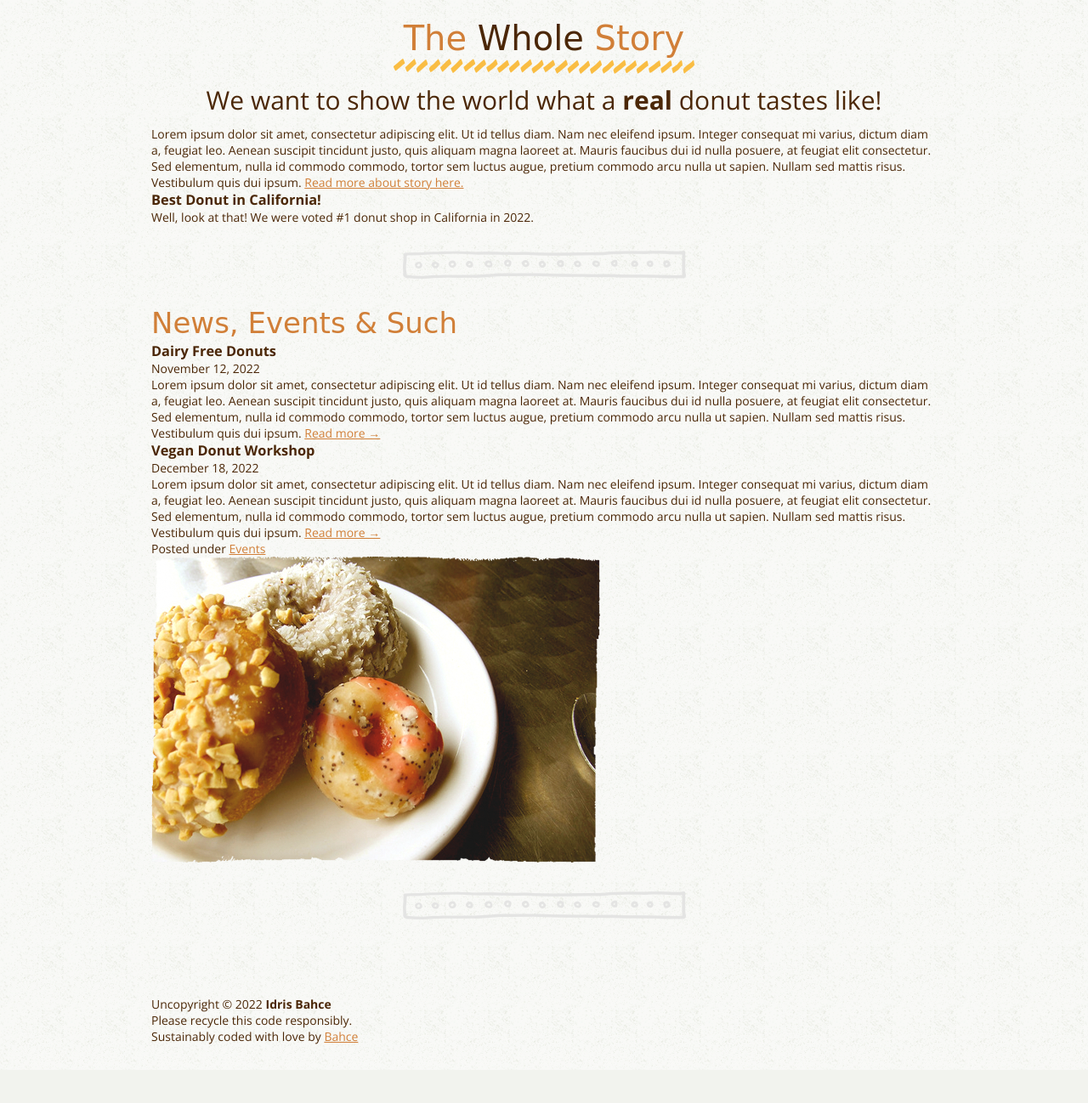
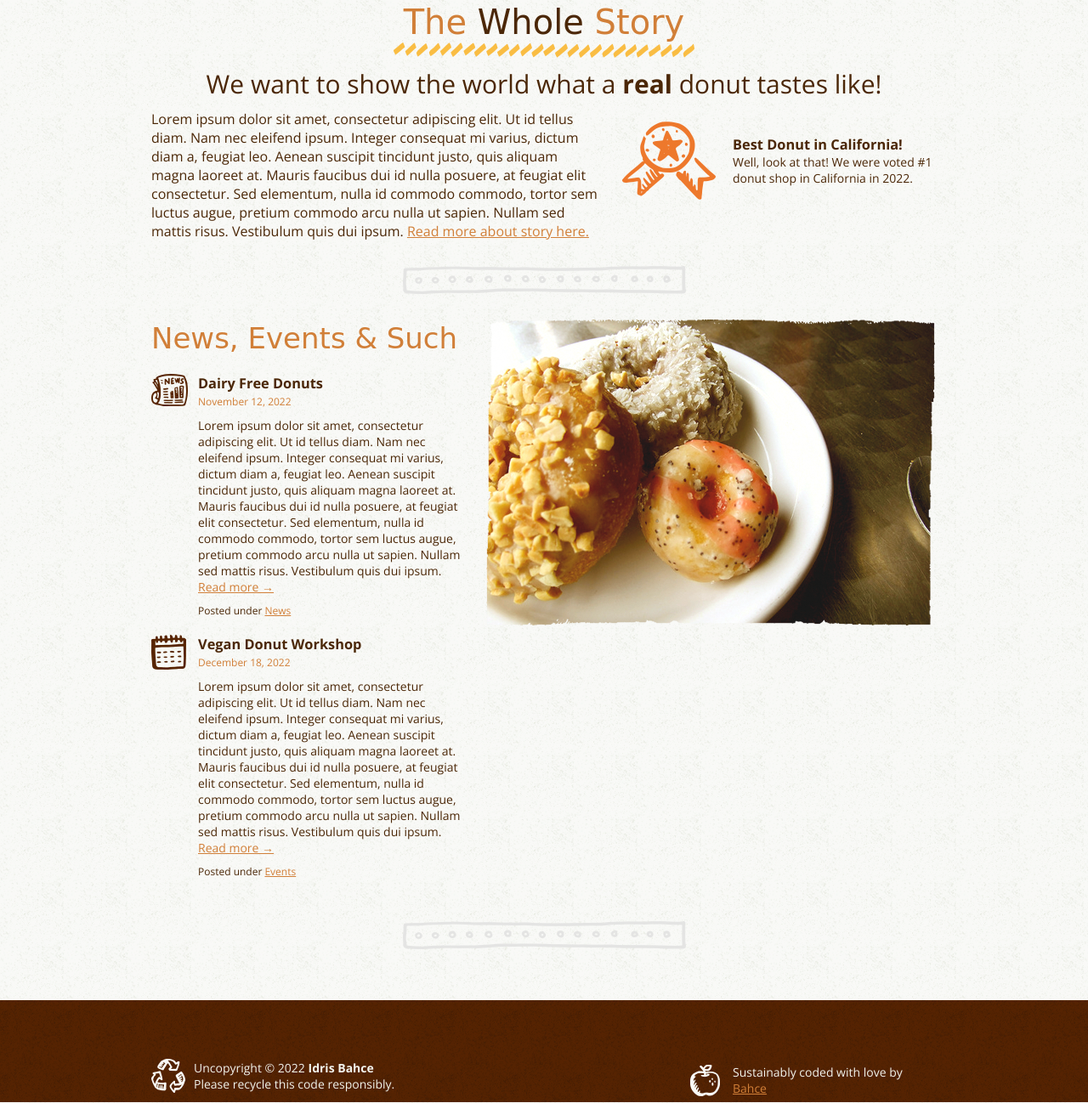
Before and after one commit to idris-bahce/CSS-Study, a plain HTML site: page Lesson_09/Donut_Whole/index.html in a window 1280 px wide. Shown: the part 762-2060 px from the top of the page at 85% size. Before the commit the page ends 2021 px from the top, so only its background shows below. Drawn offline with nearby package versions, Linux system fonts and the light colour scheme; a web font is replaced by a local one.

Commit message:
final web

```diff
--- a/Lesson_09/Donut_Whole/css/styles.css
+++ b/Lesson_09/Donut_Whole/css/styles.css
@@ -118,20 +118,90 @@ header nav ul li#logo a:hover {
 }
 
 /* Hero */
-
+#hero {
+   background: #e8c04f url('../images/bg-tile-yellow.gif') top left repeat;
+}
+#hero .container {
+   position: relative;
+}
+#hero .large-ribbon {
+   height: 190px;
+   width: 150px;
+   background: url('../images/fresh-whole-ingredients.png');
+   text-indent: -9999px;
+   position: absolute;
+   top: -23px;
+   right: -30px;
+}
 
 
 /* The Whole Story */
-
+#story-excerpt {
+   width: 530px;
+   margin-right: 24px;
+   float: left;
+   font-size: 16px;
+}
+#best-donut {
+   background: url('../images/award.png') left center no-repeat;
+   padding: 30px 0 30px 130px;
+   float: left;
+   width: 240px;
+}
 
 
 /* News & Events */
-
-
-
+#articles {
+   width: 370px;
+   float: left;
+   margin-right: 24px;
+}
+#feature-image {
+   width: 530px;
+   float: left;
+}
+#news-events article {
+   margin: 20px 0;
+   padding-left: 55px;
+}
+#news-events article.news {
+   background: url('../images/icon-news.png') top left no-repeat;
+}
+#news-events article.events {
+   background: url('../images/icon-calendar.png') top left no-repeat;
+}
+#news-events header time {
+   color: #d17f38;
+   font-size: 12px;
+}
+#news-events section.excerpt {
+   margin: 10px 0;
+}
+#news-events footer {
+   font-size: 12px;
+}
 /* Footer */
-
-
+footer.main {
+   background: #4b2707 url('../images/bg-tile-brown.gif') top left repeat;
+   color: #f2f3ee;
+   padding: 30px 0;
+}
+footer.main a:hover {
+   color: #f2f3ee;
+}
+#uncopyright, #credits {
+   width: 240px;
+   float: left;
+   padding: 10px 0 10px 50px;
+}
+#uncopyright {
+   background: url('../images/icon-recycle.png') center left no-repeat;
+}
+#credits {
+   background: url('../images/icon-apple.png') center left no-repeat;
+   float: right;
+   margin-top: 5px;
+}
 
 /* Force Elements to Self Clear its Children: http://css-tricks.com/snippets/css/clear-fix/ */
 
--- a/Lesson_09/Donut_Whole/index.html
+++ b/Lesson_09/Donut_Whole/index.html
@@ -41,11 +41,11 @@
 		</div><!-- end hero -->
 		<div class="container">
 
-			<div id="whole-story">
+			<div id="whole-story" class="clearfix">
 				<h1>The <em>Whole</em> Story</h1>
 				<p class="lead">We want to show the world what a <strong>real</strong> donut tastes like!</p>
 
-				<div id="story-excerp">
+				<div id="story-excerpt">
 					<p>Lorem ipsum dolor sit amet, consectetur adipiscing elit. Ut id tellus diam. Nam nec eleifend ipsum. Integer consequat mi varius, dictum diam a, feugiat leo. Aenean suscipit tincidunt justo, quis aliquam magna laoreet at. Mauris faucibus dui id nulla posuere, at feugiat elit consectetur. Sed elementum, nulla id commodo commodo, tortor sem luctus augue, pretium commodo arcu nulla ut sapien. Nullam sed mattis risus. Vestibulum quis dui ipsum. <a href=""> Read more about story here.</a></p>
 
 				</div><!-- end story-excerpt -->
@@ -57,11 +57,11 @@
 
 			<hr>
 
-			<div id="news-events">
+			<div id="news-events" class="clearfix">
 				<div id="articles">
 					<h2>News, Events &amp; Such</h2>
 
-					<article class="events">
+					<article class="news">
 						<header>
 							<h3>Dairy Free Donuts</h3>
 							<time datetime="2022-12-18">November 12, 2022</time>
@@ -70,6 +70,11 @@
 						<section class="excerpt">
 							<p>Lorem ipsum dolor sit amet, consectetur adipiscing elit. Ut id tellus diam. Nam nec eleifend ipsum. Integer consequat mi varius, dictum diam a, feugiat leo. Aenean suscipit tincidunt justo, quis aliquam magna laoreet at. Mauris faucibus dui id nulla posuere, at feugiat elit consectetur. Sed elementum, nulla id commodo commodo, tortor sem luctus augue, pretium commodo arcu nulla ut sapien. Nullam sed mattis risus. Vestibulum quis dui ipsum. <a href=""> Read more &rarr;</a></p>
 						</section>
+						<footer>
+							Posted under <a href="">News</a>
+						</footer>
+					</article>
+						<article class="events">
 						<header>
 							<h3>Vegan Donut Workshop</h3>
 							<time datetime="2022-12-18">December 18, 2022</time>
```
